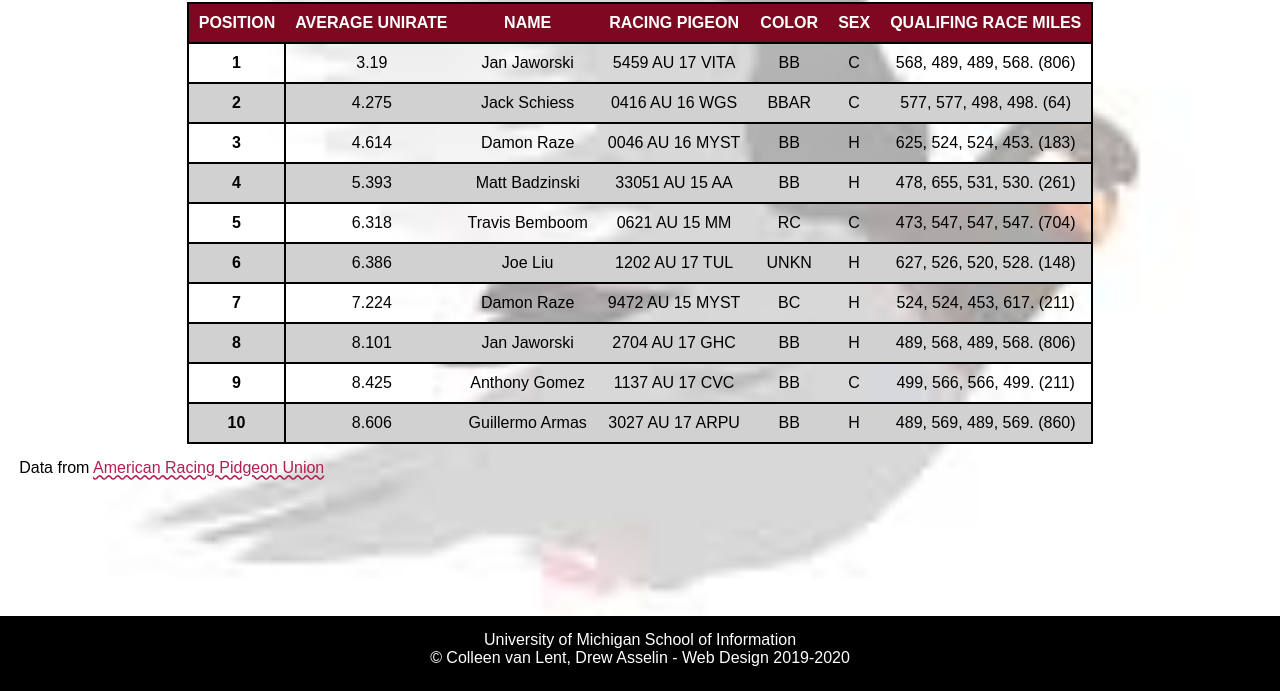
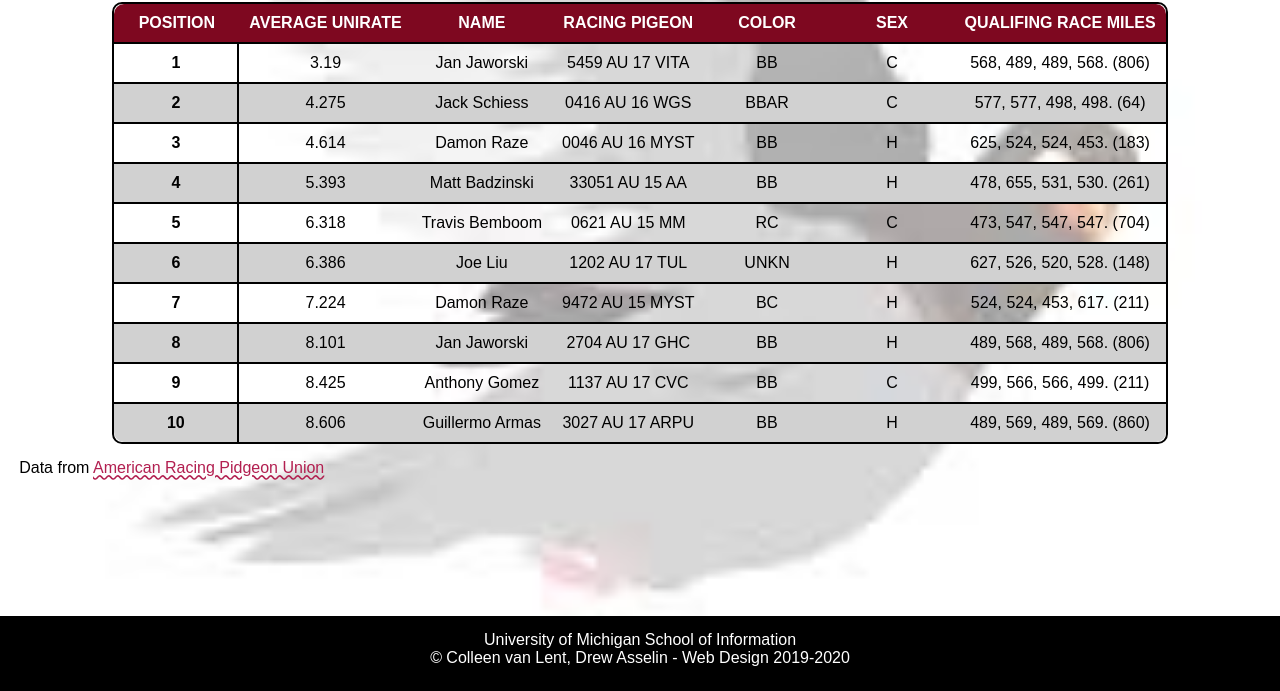
Before and after one commit to madeleinesingh/homework4-2021, a plain HTML site: page index.html in a window 1280 px wide. Shown: the part 109-800 px from the top of the page. Drawn offline with Linux system fonts and the light colour scheme; a web font is replaced by a local one.

Commit message:
Add files via upload

```diff
--- a/css/style.css
+++ b/css/style.css
@@ -74,7 +74,7 @@ td{
 /*Req 6b*/
 .colhead{
   color: #FFFFFF;
-  min-width: 125 px;
+  min-width: 125px;
   height: auto;
   padding: 10px;
   vertical-align: middle;
@@ -111,15 +111,29 @@ table.center{
 
 table {
   margin: auto;
-  border-collapse: collapse;
+  border-collapse: separate;
   border: 2px solid #000000;
   border-radius: 10px;
 }
 
-thead tr:first-child th:first-child{}
+thead tr:first-child th:first-child{
+  border-top-left-radius: 10px;
+}
+
+thead tr:first-child th:last-child{
+  border-top-right-radius: 10px;
+}
+
+tbody tr:last-child th:first-child{
+  border-bottom-left-radius: 10px;
+}
+
+tbody tr:last-child td:last-child{
+  border-bottom-right-radius: 10px;
+}
 
 /*Add selectors and rules here*/
-
+/* .table tbody tr:first-child td:nth-child(5)  */
 
 /*Req 8*/
 footer{
```
